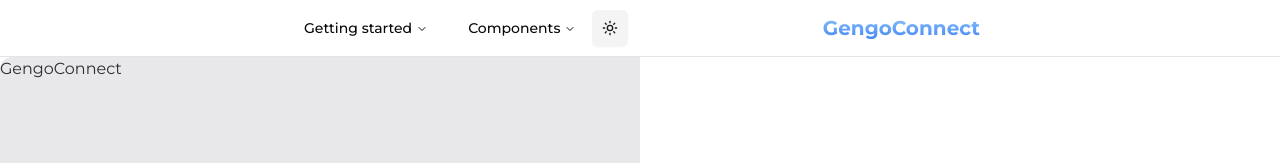
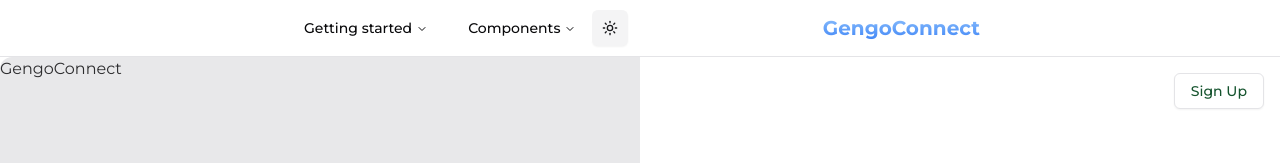
Before and after one commit to devyk100/gc-frontend, a Next.js app: page /signin in a window 1280 px wide. Shown: the top 163 px of the page. Built offline with nearby package versions, Linux system fonts and the light colour scheme.

Commit message:
added the signup button

```diff
--- a/src/app/page.tsx
+++ b/src/app/page.tsx
@@ -1,10 +1,12 @@
 "use client"
 import { Button } from "@/components/ui/button";
 import {signIn} from "next-auth/react"
+import Link from "next/link";
 export default function Home() {
   return (
     <main>
       <Button variant={"default"} onClick={() => signIn("google")}>
+
         Hello from the GengouConnect app
       </Button>
     </main>
--- a/src/app/signin/page.tsx
+++ b/src/app/signin/page.tsx
@@ -19,6 +19,8 @@
   TabsTrigger,
 } from "@/components/ui/tabs"
 import { signIn } from "next-auth/react"
+import Link from "next/link"
+import { redirect } from "next/navigation"
 
 
 export default function SignInPage() {
@@ -27,11 +29,16 @@
       <div className="dark:bg-zinc-900 md:block hidden bg-zinc-200 h-full w-full opacity-85">
         GengoConnect
       </div>
-      <div className=" h-full w-full flex items-center justify-center">
+      <div className=" h-full w-full flex items-center justify-center relative">
         <div className="w-[90%] md:w-[70%] h-full flex flex-col items-center justify-center">
           <h1 className="text-2xl font-bold">Sign in to your account</h1>
           <h4 className="text-sm dark:text-zinc-400 text-zinc-600">Enter your credentials to sign in to your account</h4>
           <SigninForm />
+          <Link href={"/signup"} className="absolute top-0 right-0 m-4">
+            <Button variant={"outline"} className="dark:text-green-100 text-green-900" >
+              Sign Up
+            </Button>
+          </Link>
         </div>
       </div>
     </section>
--- /dev/null
+++ b/src/app/signup/page.tsx
@@ -0,0 +1,7 @@
+export default function SignUpPage(){
+    return (
+        <>
+        Hello from the sign up page
+        </>
+    )
+}
--- a/src/components/ui/sign-in-form.tsx
+++ b/src/components/ui/sign-in-form.tsx
@@ -15,6 +15,7 @@
 } from "@/components/ui/form"
 import { Input } from "@/components/ui/input"
 import { Separator } from "./separator"
+import { signIn } from "next-auth/react"
 
 const formSchema = z.object({
     email: z.string().min(5).max(50).email({
@@ -76,7 +77,9 @@
                 <span className="text-sm mx-2 text-zinc-500">OR CONTINUE WITH</span>
                 <Separator className="flex-1"/>
             </div>
-            <Button variant={"outline"}><Image src="/google.svg" alt="Logo" width={20} height={20} />Google</Button>
+            <Button variant={"outline"} type="button" onClick={() => signIn("google")}>
+                <Image src="/google.svg" alt="Logo" width={20} height={20} />Google
+            </Button>
         </form>
       </Form>
     )
```
